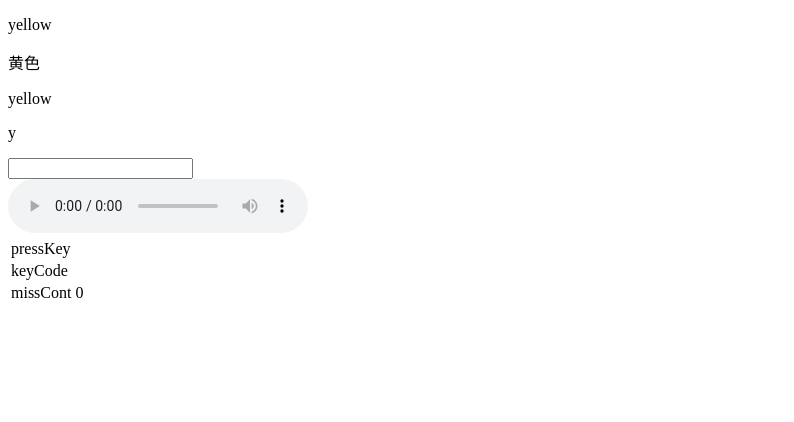
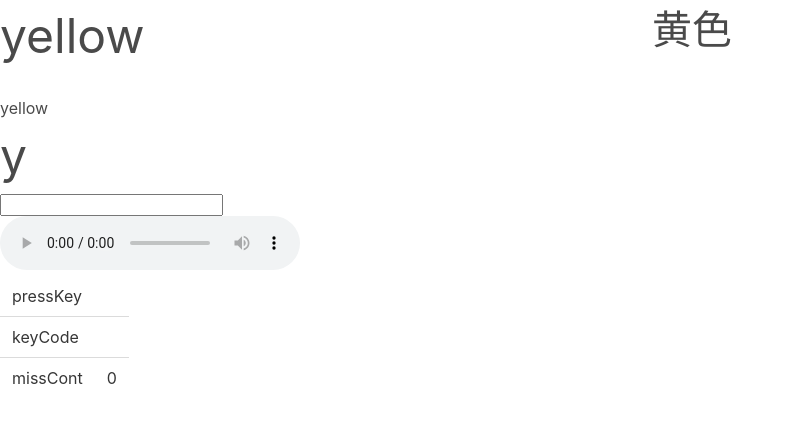
Before and after one commit to iitenkida7/typing, a Nuxt app in the folder nuxt/: page / in a window 1280 px wide. Shown: the top 422 px of the page, without its empty margins (0-794 px from the left). Built offline with nearby package versions, Linux system fonts and the light colour scheme.

Commit message:
Add bulma (css framework)

```diff
--- a/nuxt/package.json
+++ b/nuxt/package.json
@@ -7,5 +7,9 @@
   },
   "devDependencies": {
     "nuxt3": "3.0.0-27368185.a4f300b"
+  },
+  "dependencies": {
+    "bulma": "^0.9.3",
+    "sass": "^1.48.0"
   }
 }
--- a/nuxt/pages/index.vue
+++ b/nuxt/pages/index.vue
@@ -82,3 +82,6 @@ export default {
   },
 };
 </script>
+<style lang="scss">
+@import "bulma/bulma.sass";
+</style>
```
Also changed, not shown: 1 other file (tests, documents, lock files or other folders).
